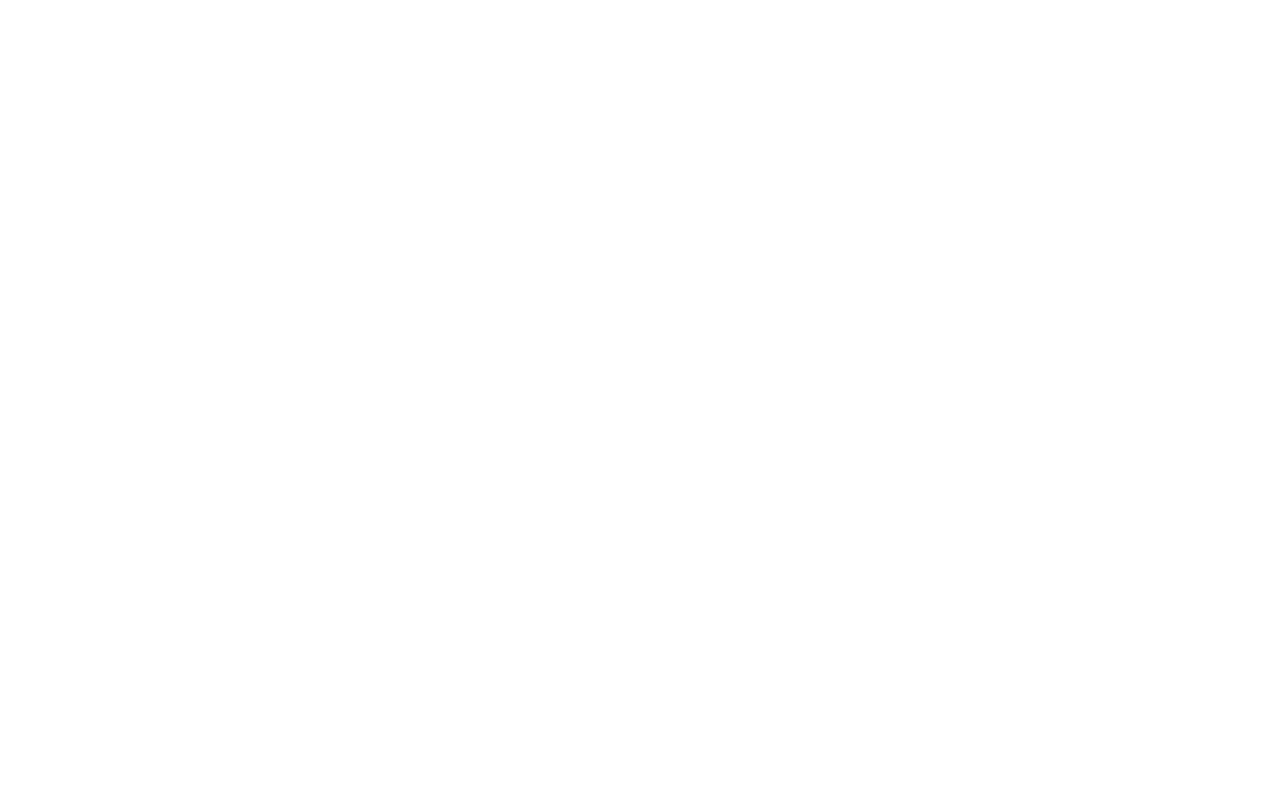
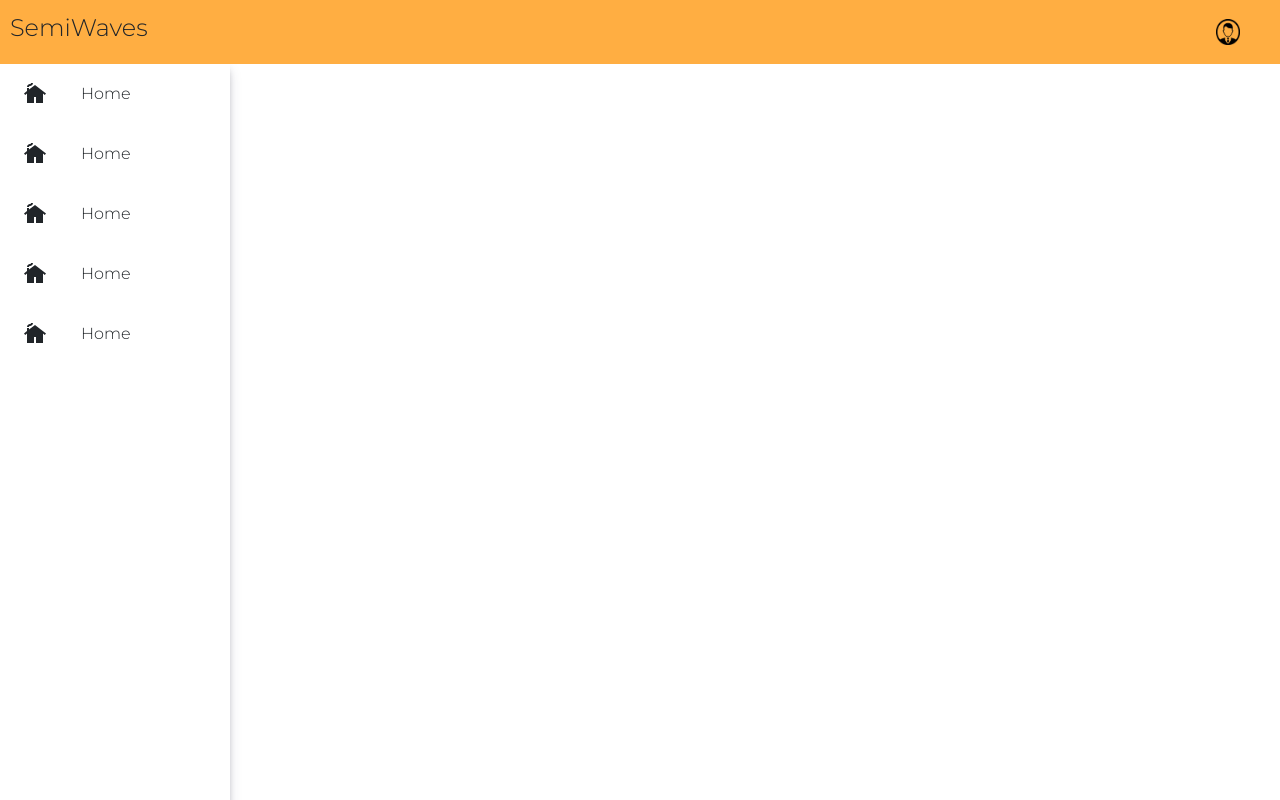
Before and after one commit to kcs-shubhamvarneshiya/Express-ReactJS, a React (Create React App) app in the folder client/: page /admin in a window 1280 px wide. Shown: the top 800 px of the page. Built offline with nearby package versions, Linux system fonts and the light colour scheme.

Commit message:
Design side navbar

```diff
--- /dev/null
+++ b/client/src/components/Data/sidebarData.js
@@ -0,0 +1,28 @@
+import CottageIcon from '@mui/icons-material/Cottage';
+export const sidebarData = [
+    {
+        title: "Home",
+        icon: <CottageIcon/>,
+        link: "/about"
+    },
+    {
+        title: "Home",
+        icon: <CottageIcon/>,
+        link: "/admin"
+    },
+    {
+        title: "Home",
+        icon: <CottageIcon/>,
+        link: "/admin"
+    },
+    {
+        title: "Home",
+        icon: <CottageIcon/>,
+        link: "/admin"
+    },
+    {
+        title: "Home",
+        icon: <CottageIcon/>,
+        link: "/admin"
+    },
+]
--- a/client/src/components/admin/SideBarComponent.jsx
+++ b/client/src/components/admin/SideBarComponent.jsx
@@ -1,10 +1,25 @@
 import React from "react";
-import '../../stylesheets/sideNav.css'
+import "../../stylesheets/sideNav.css";
+import { sidebarData } from "../Data/sidebarData";
 
 export default function SideBarComponent() {
   return (
-    <div>
-
+    <div className="Sidebar">
+      <ul className="SidebarList">
+        {sidebarData.map((val, key) => {
+          return (
+            <li
+              key={key}
+              className="row"
+              id={window.location.pathname === val.link ? "active" : ""}
+              onClick={()=>{window.location.pathname = val.link}}
+            >
+              <div id="icon">{val.icon}</div>
+              <div id="title">{val.title}</div>
+            </li>
+          );
+        })}
+      </ul>
     </div>
   );
 }
--- a/client/src/pages/admin/MainComponent.jsx
+++ b/client/src/pages/admin/MainComponent.jsx
@@ -1,14 +1,15 @@
 import React from "react";
 import AdminNavbarComponent from "../../components/admin/AdminNavbarComponent";
 import SideBarComponent from "../../components/admin/SideBarComponent";
+import '../../stylesheets/sideNav.css'
 
 export default function MainComponent() {
   return (
     <>
       <div>
-        {/* <div className="admin-navbar">
+        <div className="admin-navbar">
           <AdminNavbarComponent />
-        </div> */}
+        </div>
 
         <div className="admin-slider-navbar">
           <SideBarComponent />
--- a/client/src/stylesheets/sideNav.css
+++ b/client/src/stylesheets/sideNav.css
@@ -0,0 +1,52 @@
+.admin-slider-navbar {
+    width: 100vw;
+    height: 100vw;
+}
+
+body {
+    margin: 0;
+    padding: 0;
+}
+
+.Sidebar {
+    height: 100%;
+    width: 230px;
+    box-shadow: rgba(50, 50, 93, 0.25) 0px 6px 12px -2px, rgba(0, 0, 0, 0.3) 0px 3px 7px -3px;
+}
+
+.SidebarList {
+    height: auto;
+    width: 100%;
+    padding: 0;
+}
+
+.SidebarList .row {
+    width: 100%;
+    height: 60px;
+    list-style-type: none;
+    margin: 0%;
+    display: flex;
+    flex-direction: row;
+    justify-content: center;
+    align-items: center;
+}
+
+.SidebarList .row :hover{
+    cursor: pointer;
+    background-color:#ffae42 ;
+}
+
+.SidebarList .row #active{
+    background-color: black;
+    color: #FFFFFF;
+}
+
+.row #icon {
+    flex: 30%;
+    display: grid;
+    place-items: center;
+}
+
+.row #title {
+    flex: 70%;
+}
```
